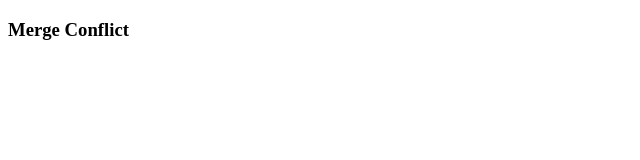
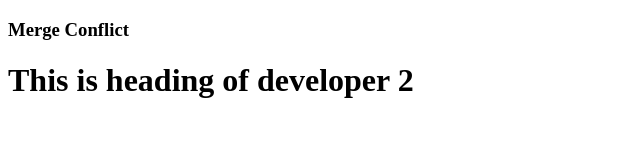
Before and after one commit to KyawKoKoHein/Git-Merge-Conflict, a plain HTML site: page index.html in a window 1280 px wide. Shown: the whole page, without its empty margins (0-640 px from the left). Drawn offline with Linux system fonts and the light colour scheme.

Commit message:
adding header codes and css of developer 2

```diff
--- a/index.html
+++ b/index.html
@@ -7,5 +7,9 @@
 </head>
 <body>
     <h3>Merge Conflict</h3>
+
+    <header>
+        <h1>This is heading of developer 2</h1>
+    </header>
 </body>
 </html>
--- a/style.css
+++ b/style.css
@@ -1,3 +1,8 @@
 body{
     background-color:#393939;
 }
+
+header h1{
+    margin: 20px;
+    padding: 20px;
+}
```
